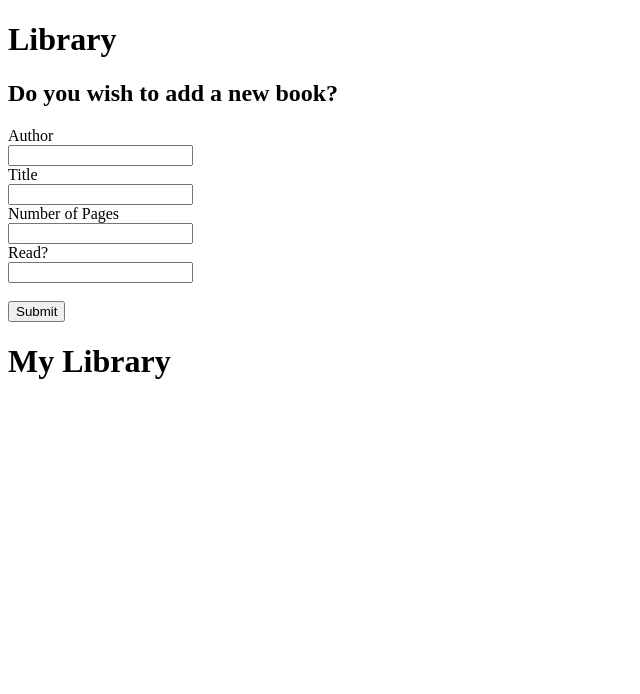
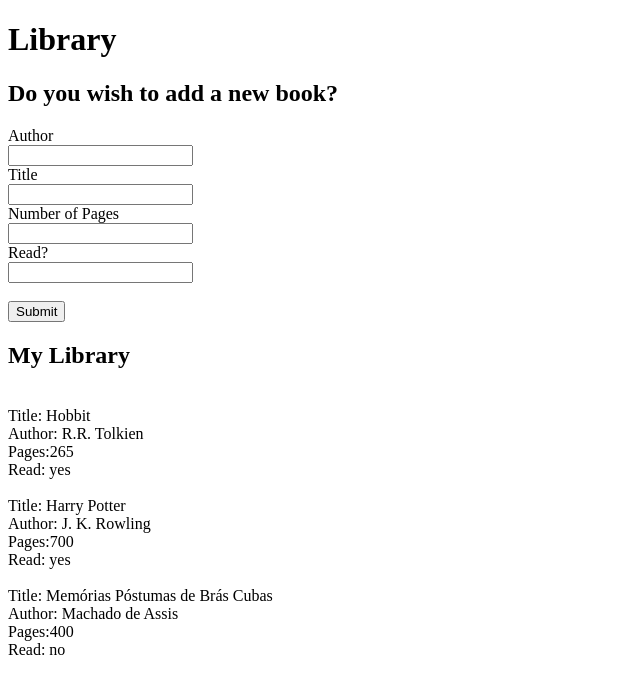
Before and after one commit to gablemathias/library, a website: page index.html in a window 1280 px wide. Shown: the whole page, without its empty margins (0-640 px from the left). Drawn offline with Linux system fonts and the light colour scheme.

Commit message:
feature: add books and show them

```diff
--- a/index.html
+++ b/index.html
@@ -19,13 +19,10 @@
   <input type="text" id="is-read" name="is-read"><br>
   <br>
   <button id="submit">Submit</button>
-  <br>
 
-  <h1>My Library</h1>
+  <h2>My Library</h1>
+  <div id="library"></div>
 
-  <!-- <br>
-  <button id="button_A">Add book</button>
-  <h3 id="heading_A"></h3> -->
-  <script src="main.js"></script>
+  <script type="module" src="main.js"></script>
 </body>
 </html>
--- /dev/null
+++ b/initial_books.json
@@ -0,0 +1,20 @@
+[
+  {
+  "author": "R.R. Tolkien",
+  "title": "Hobbit",
+  "pagesNumber": "265",
+  "isRead": "yes"
+  },
+  {
+    "author": "J. K. Rowling",
+    "title": "Harry Potter",
+    "pagesNumber": "700",
+    "isRead": "yes"
+  },
+  {
+    "author": "Machado de Assis",
+    "title": "Memórias Póstumas de Brás Cubas",
+    "pagesNumber": "400",
+    "isRead": "no"
+  }
+]
--- a/main.js
+++ b/main.js
@@ -1,4 +1,6 @@
-const myLibrary = [];
+const response = await fetch('./initial_books.json');
+const books = await response.json();
+const myLibrary = books;
 
 function Book(author, title, pagesNumber, isRead) {
   this.author = author;
@@ -8,7 +10,7 @@ function Book(author, title, pagesNumber, isRead) {
 }
 
 function addBookToLibrary(author,title,pagesNumber,isRead) {
-  myLibrary.push(author,title,pagesNumber,isRead);
+  myLibrary.push(new Book(author,title,pagesNumber,isRead));
 }
 const submit = document.querySelector("#submit");
 
@@ -17,9 +19,24 @@ submit.onclick = () => {
   const title = document.querySelector("#title").value
   const pagesNumber = document.querySelector("#pages-number").value
   const isRead = document.querySelector("#is-read").value
-  alert(`Hello ${author}, nice to see you!`);
 
   addBookToLibrary(author,title,pagesNumber,isRead);
+  showBooks([myLibrary[myLibrary.length - 1]]);
+};
 
-  alert(myLibrary);
-};
+function showBooks(library) {
+  const lib = document.querySelector("#library");
+  library.forEach(book => {
+    // console.log(book);
+    let content = document.createElement("div");
+    content.innerText = `
+    Title: ${book.title}
+    Author: ${book.author}
+    Pages:${book.pagesNumber}
+    Read: ${book.isRead}
+    `
+    lib.appendChild(content);
+  });
+}
+
+showBooks(myLibrary);
```
